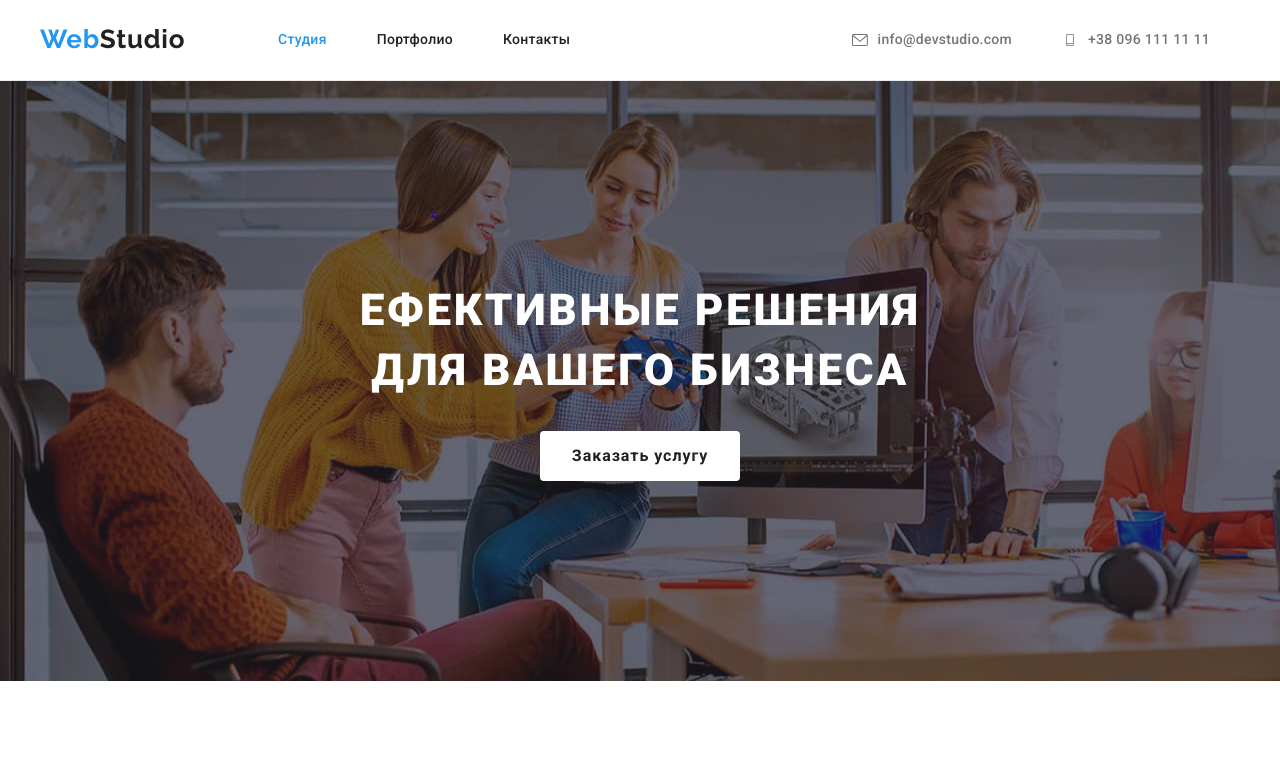
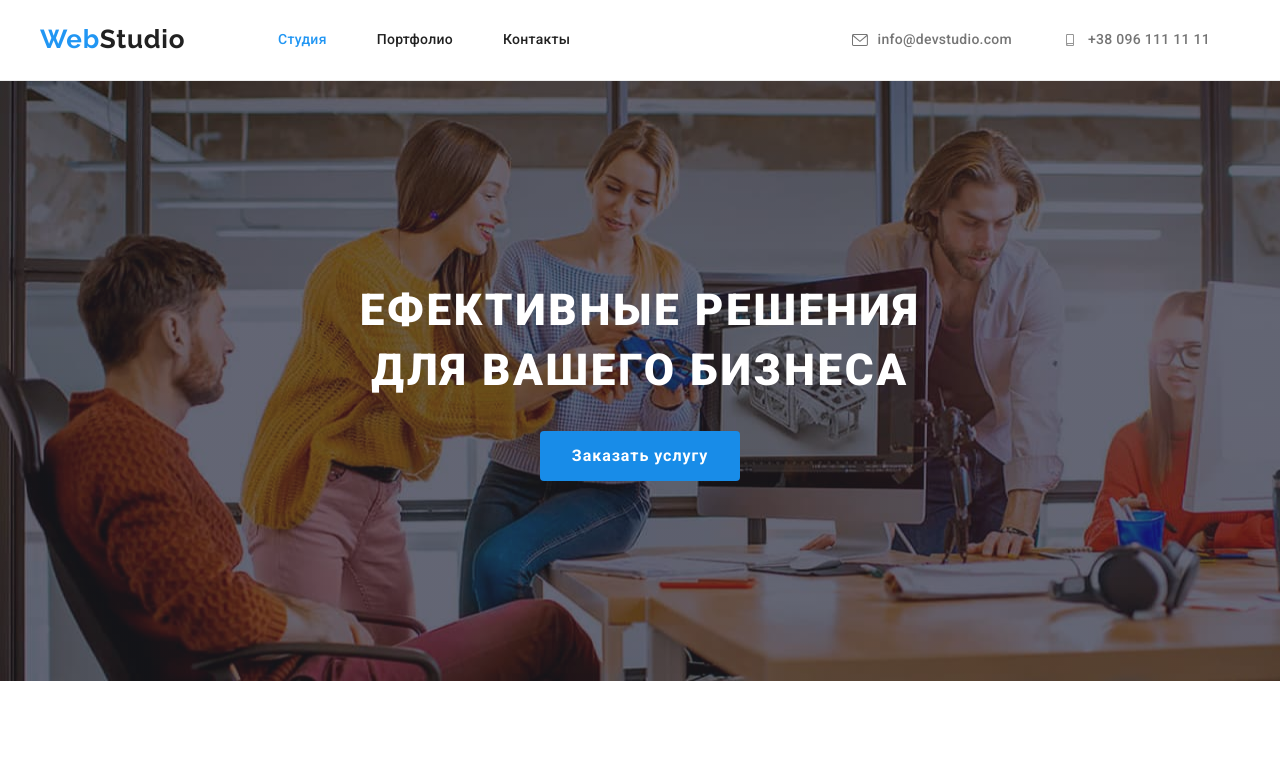
Before and after one commit to vadimvitamin/goit-markup-hw-04, a plain HTML site: page index.html in a window 1280 px wide. In both pictures the pointer is over the button "Заказать услугу". Shown: the top 772 px of the page. Drawn offline with nearby package versions, Linux system fonts and the light colour scheme.

Commit message:
hover
поставив коректний колір ховеру по макету

```diff
--- a/css/styles.css
+++ b/css/styles.css
@@ -263,8 +263,8 @@ margin-right: 50px;
 
 .buttons:hover,
 .buttons:focus {
-  background-color: #ffffff;
-  color: #212121;
+  background-color: #188CE8;
+  color: #ffffff;
 }
 
 /* ОСОБЕННОСТИ INDEX*/
```
